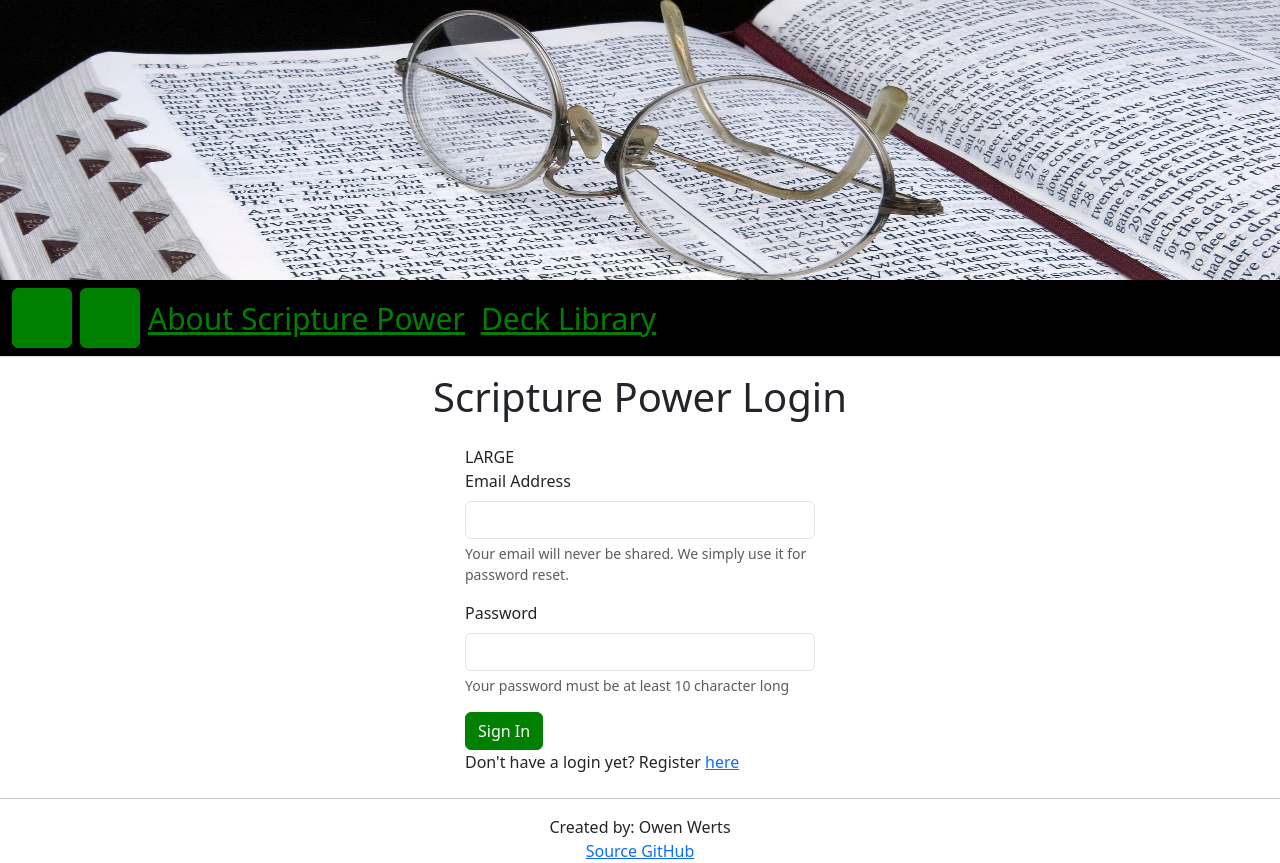
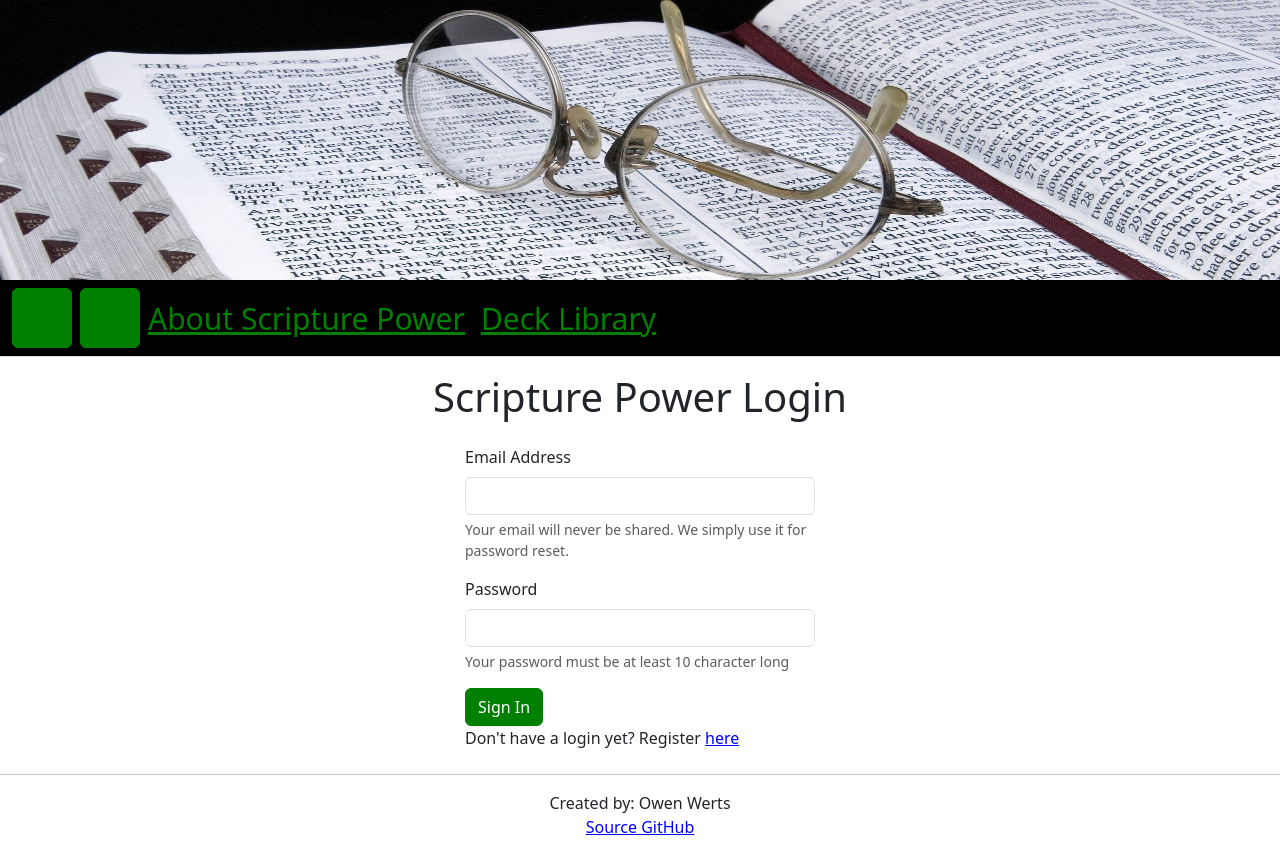
Before and after one commit to SimicNinja/Scripture-Power-Index, a React app: page /login in a window 1280 px wide. After the commit the page ends 839 px from the top, so only its background shows below. Built offline with nearby package versions, Linux system fonts and the light colour scheme; the HTML template or start-up script is replaced by a standard one.

Commit message:
Fighting style issues, again...

```diff
--- a/src/app.css
+++ b/src/app.css
@@ -32,7 +32,6 @@
 
 #navigationBar .btn-primary, .btn-primary:active, .btn-primary:focus, .btn-primary:active:focus, .btn-primary:hover
 {
-
     width: 11vw;
     max-width: 60px;
     height: 11vw;
@@ -54,10 +53,17 @@
     text-decoration: underline;
 }
 
-.pageLink
+.button-link
 {
     color: white;
     text-decoration: none;
+}
+
+.page-link
+{
+    display: inline;
+    color: blue;
+    text-decoration: underline;
 }
 
 .bi
--- a/src/app.jsx
+++ b/src/app.jsx
@@ -62,7 +62,7 @@ export default function App()
 				<hr/>
 				Created by: Owen Werts
 				<br/>
-				<a href = "https://github.com/SimicNinja/Scripture-Power-Index">Source GitHub</a>
+				<a className = "page-link" href = "https://github.com/SimicNinja/Scripture-Power-Index">Source GitHub</a>
 			</div>
 		</footer>
 	</BrowserRouter>
--- a/src/decks/deck-editor.jsx
+++ b/src/decks/deck-editor.jsx
@@ -1,4 +1,5 @@
 import React from "react";
+import { NavLink } from "react-router-dom";
 
 export function DeckEditor()
 {
@@ -32,7 +33,10 @@ export function DeckEditor()
 			</table>
 		</div>
 
-		<div className = "text-center"><button id = "Flashcard Edit" className = "btn btn-primary "><a href = "flashcard-editor.html" className = "pageLink">New Flashcard</a></button></div>
+		<div className = "text-center"><button id = "Flashcard Edit" className = "btn btn-primary"><NavLink className = "button-link" to = "card-edit">New Flashcard</NavLink></button></div>
+		<div className = "mx-auto mt-3" style = {{width: "40vw"}}>
+					<button type = "submit" className = "btn btn-primary">Sign In</button>
+				</div>
 	</main>
 	)
 }
--- a/src/user_management/about.jsx
+++ b/src/user_management/about.jsx
@@ -14,7 +14,7 @@ export function About()
 				The main goal is to minimize your time spent on creating flashcards by having all of the verses popluated by the application given a specific reference (i.e. 1 Nephi 3:7).
 				Furthurmore, you can draw upon all the flashcard decks that other individuals have made!
 			</p>
-			<h2 className = "text-center">Please <NavLink className = "nav-link" to = "login">Login</NavLink> to Continue!</h2>
+			<h2 className = "text-center">Please <NavLink className = "page-link" to = "login">Login</NavLink> to Continue!</h2>
 		</div>
 	</main>
 	)
--- a/src/user_management/login.jsx
+++ b/src/user_management/login.jsx
@@ -8,7 +8,6 @@ export function Login()
         <h1 className = "text-center my-3">Scripture Power Login</h1>
 
         <div className = "d-sm-none px-4 py-2">
-			SMALL
 			<form method = "get" action = "deck-management.html">
 				<div>
 					<label for = "emailInput" className = "form-label">Email Address</label>
@@ -23,12 +22,11 @@ export function Login()
 				<div className = "mt-3">
 					<button type = "submit" className = "btn btn-primary">Sign In</button>
 				</div>
-				<span>Don't have a login yet? Register <a href="registration.html">here</a></span>
+				<span>Don't have a login yet? Register <NavLink className = "page-link" to = "register">here</NavLink></span>
 			</form>
 		</div>
 
 		<div className = "d-none d-sm-block mx-auto py-2" style = {{width: "350px"}}>
-			LARGE
 			<form method = "get" action = "deck-management.html">
 				<div>
 					<label for = "emailInput" className = "form-label">Email Address</label>
@@ -43,7 +41,7 @@ export function Login()
 				<div className = "mx-auto mt-3" style = {{width: "40vw"}}>
 					<button type = "submit" className = "btn btn-primary">Sign In</button>
 				</div>
-				<span>Don't have a login yet? Register <a href="registration.html">here</a></span>
+				<span>Don't have a login yet? Register <NavLink className = "page-link" to = "register">here</NavLink></span>
 			</form>
 		</div>
 	</main>
```
